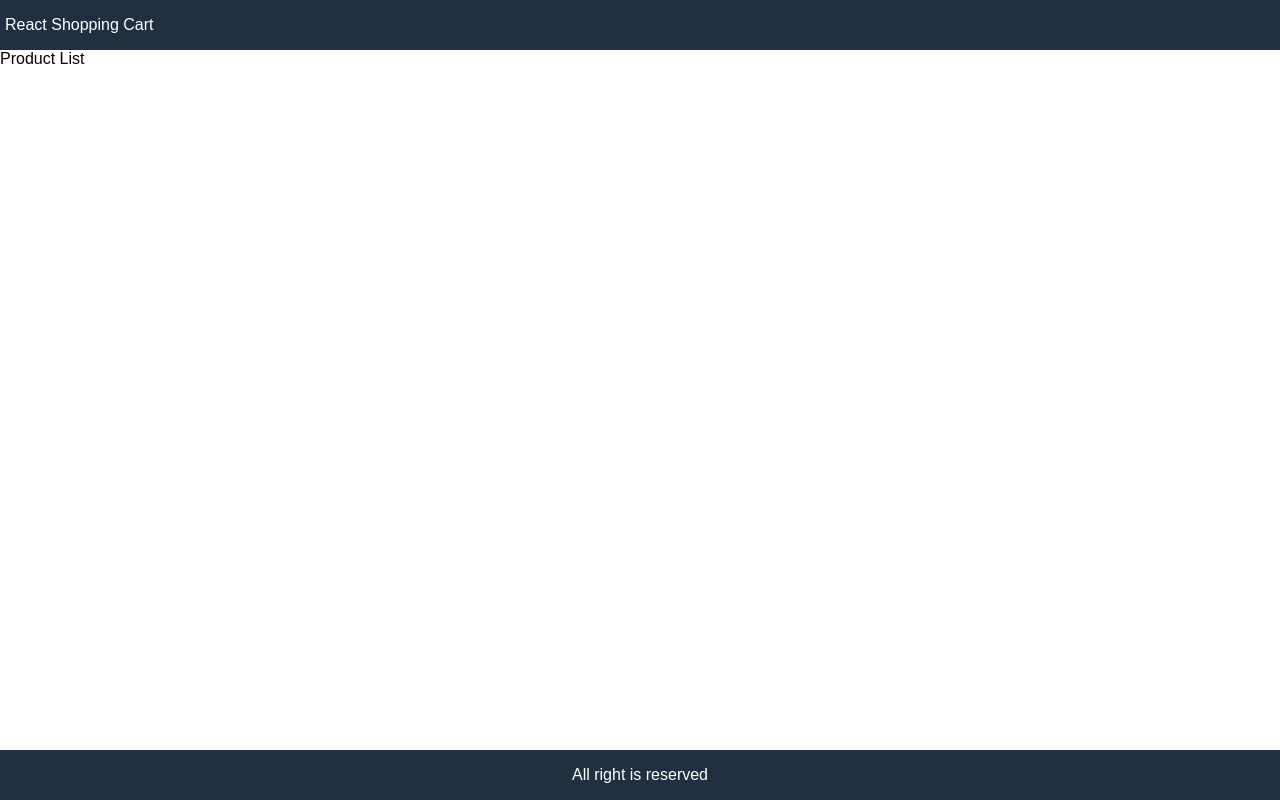
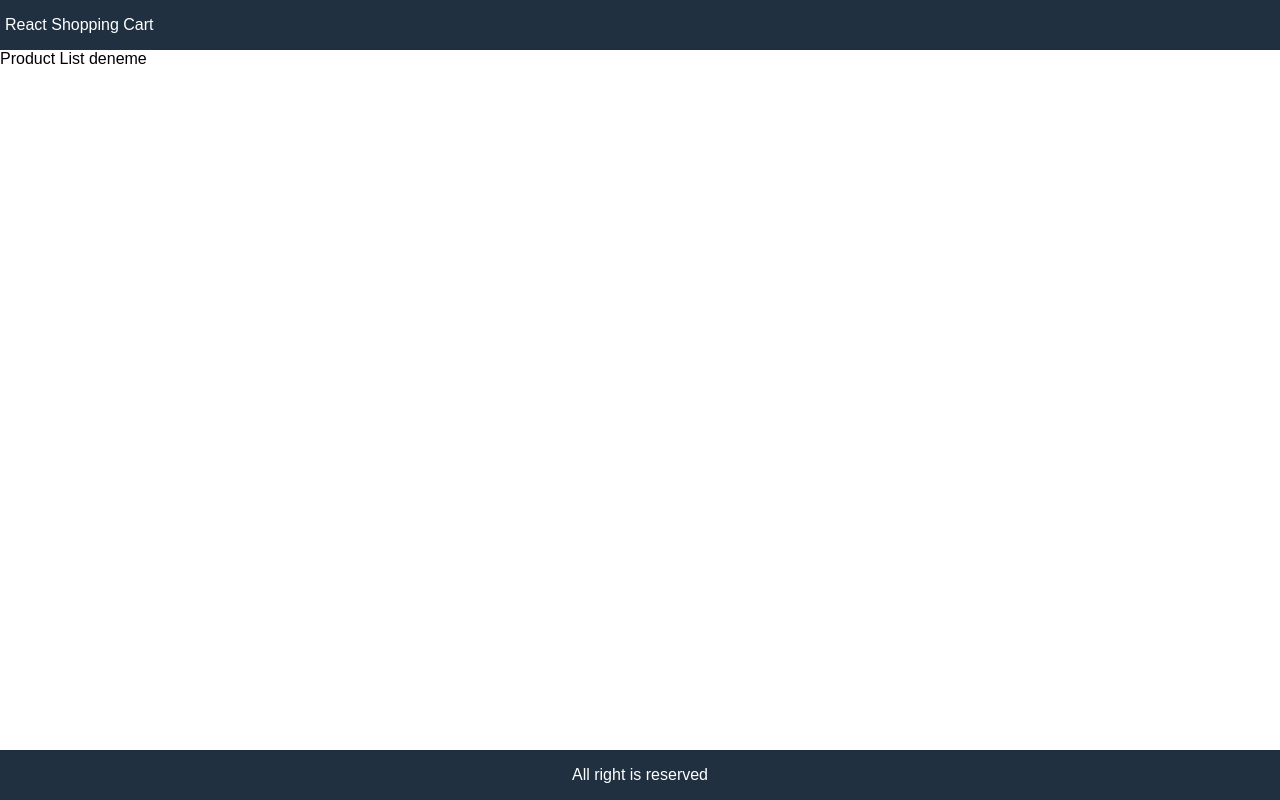
Before and after one commit to Sayzera/shopping-cart, a React (Create React App) app: page / in a window 1280 px wide. Built offline with nearby package versions, Linux system fonts and the light colour scheme.

Commit message:
sadasdas

```diff
--- a/src/App.js
+++ b/src/App.js
@@ -7,7 +7,7 @@ function App() {
       </header>
 
       <main>
-        Product List
+        Product List deneme
       </main>
 
 
--- a/src/index.js
+++ b/src/index.js
@@ -9,5 +9,3 @@ ReactDOM.render(
   </React.StrictMode>,
   document.getElementById('root')
 );
-
-// sezer ve ramazan
```
